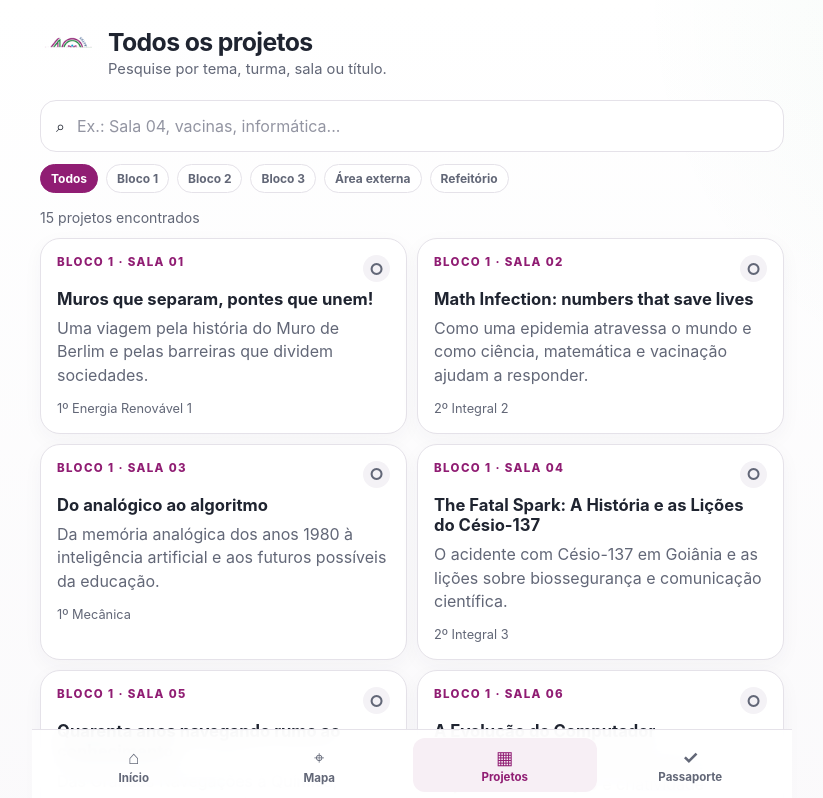
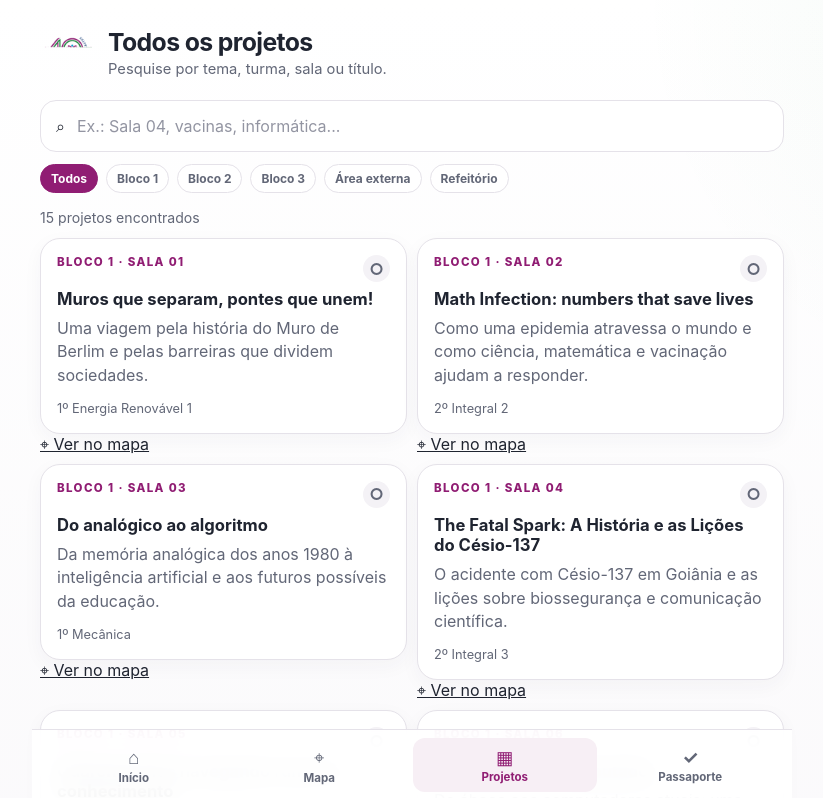
Before and after one commit to christianhpo-star/feira-40-anos-maria-luiza, a React (Vite) app: page /projetos in a window 1280 px wide. Shown: the top 798 px of the page, without its empty margins (228-1051 px from the left). Built offline with nearby package versions, Linux system fonts and the light colour scheme.

Commit message:
ux: facilita busca e acesso direto ao mapa

```diff
--- a/src/pages/ProjectsPage.tsx
+++ b/src/pages/ProjectsPage.tsx
@@ -1,4 +1,5 @@
 import { useMemo, useState } from 'react'
+import { Link } from 'react-router-dom'
 import { PageHeader } from '../components/PageHeader'
 import { ProjectCard } from '../components/ProjectCard'
 import { useProgress } from '../context/ProgressContext'
@@ -42,7 +43,20 @@ export function ProjectsPage() {
       </div>
       <p className="results-count" aria-live="polite">{filtered.length} {filtered.length === 1 ? 'projeto encontrado' : 'projetos encontrados'}</p>
       <section className="project-list">
-        {filtered.map((project) => <ProjectCard key={project.id} project={project} visited={visited.includes(project.id)} />)}
+        {filtered.length > 0 ? filtered.map((project) => (
+          <div className="project-result" key={project.id}>
+            <ProjectCard project={project} visited={visited.includes(project.id)} />
+            <Link className="project-map-link" to={`/mapa?destino=${project.locationIds[0]}`} aria-label={`Ver ${project.roomLabel} no mapa`}>
+              <span aria-hidden="true">⌖</span> Ver no mapa
+            </Link>
+          </div>
+        )) : (
+          <div className="empty-state" role="status">
+            <strong>Nenhum projeto encontrado.</strong>
+            <span>Tente outro termo ou volte para a lista completa.</span>
+            <button type="button" className="text-button" onClick={() => { setQuery(''); setFilter('todos') }}>Limpar busca</button>
+          </div>
+        )}
       </section>
     </main>
   )
```
